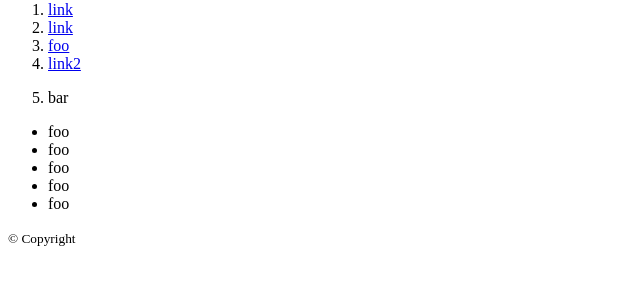
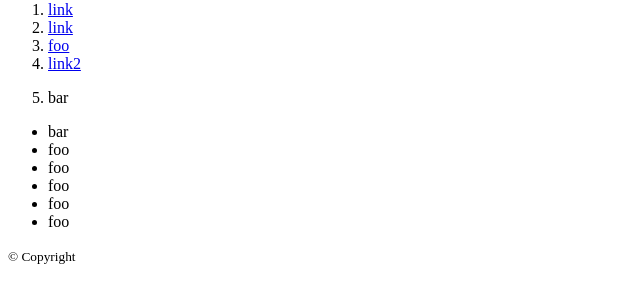
Before and after one commit to stribis/git_intro_919, a plain HTML site: page index.html in a window 1280 px wide. Shown: the part 79-382 px from the top of the page, without its empty margins (0-640 px from the left). Drawn offline with Linux system fonts and the light colour scheme.

Commit message:
fix the main list

```diff
--- a/index.html
+++ b/index.html
@@ -20,6 +20,7 @@
   </nav>
   <main>
     <ul>
+      <li>bar</li>
       <li>foo</li>
       <li>foo</li>
       <li>foo</li>
```
